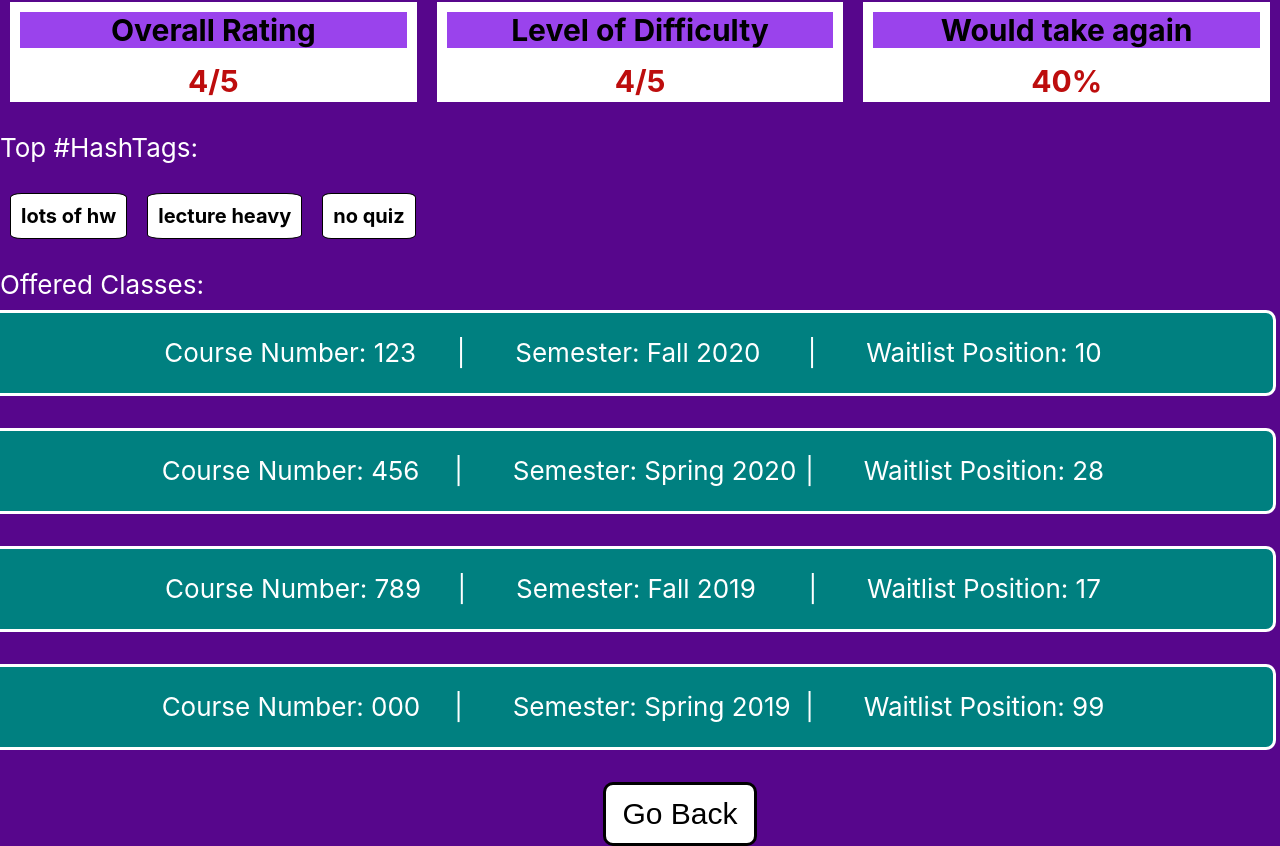
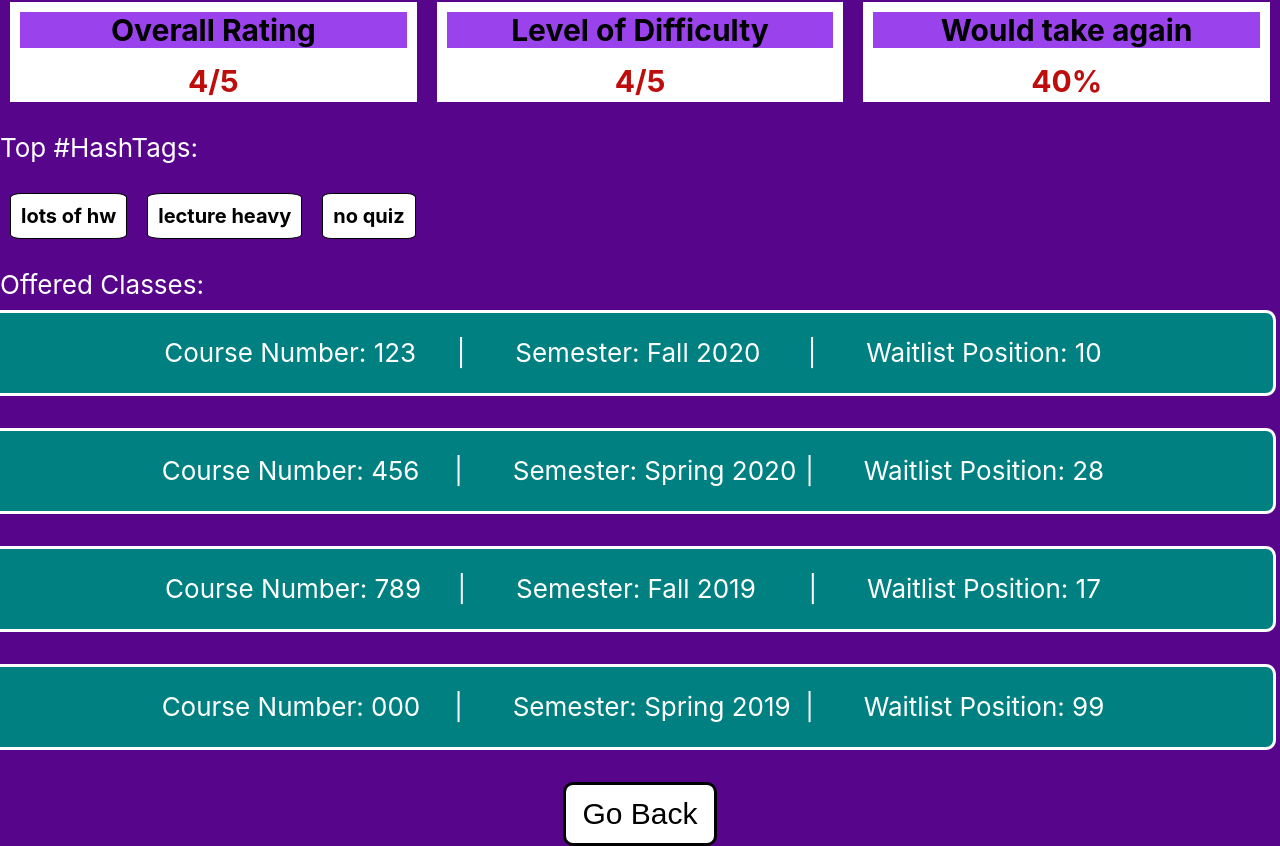
Before and after one commit to software-assignments-spring2021/project-setup-team-kauran-hybrid, a React (Create React App) app in the folder front-end/: page /ProfInfo in a window 1280 px wide. Shown: the part 358-1204 px from the top of the page. Built offline with nearby package versions, Linux system fonts and the light colour scheme.

Commit message:
Center the return button on Prof

```diff
--- a/front-end/src/ProfInfo.css
+++ b/front-end/src/ProfInfo.css
@@ -79,7 +79,7 @@ h2 {
   font-size: 30px;
   cursor: pointer;
   position: relative;
-  margin-left: 5rem;
+  /* margin-left: 5rem; */
 }
 
 .Button:hover {
```
